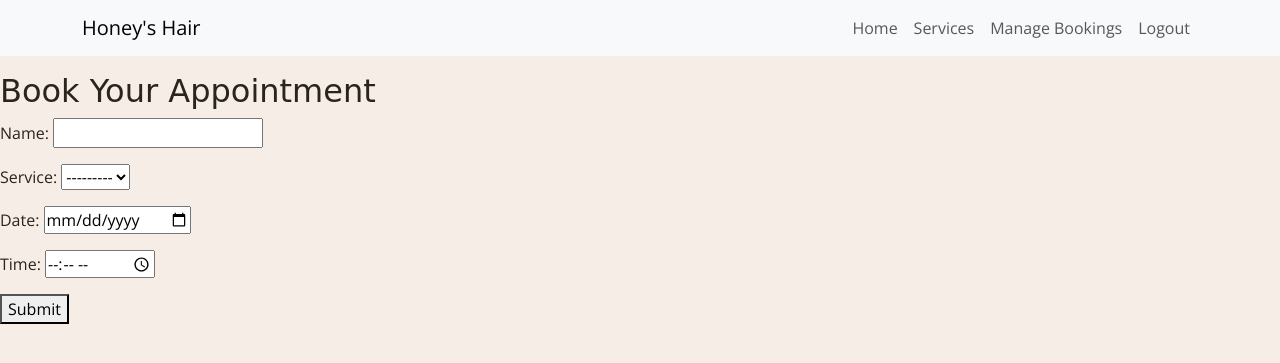
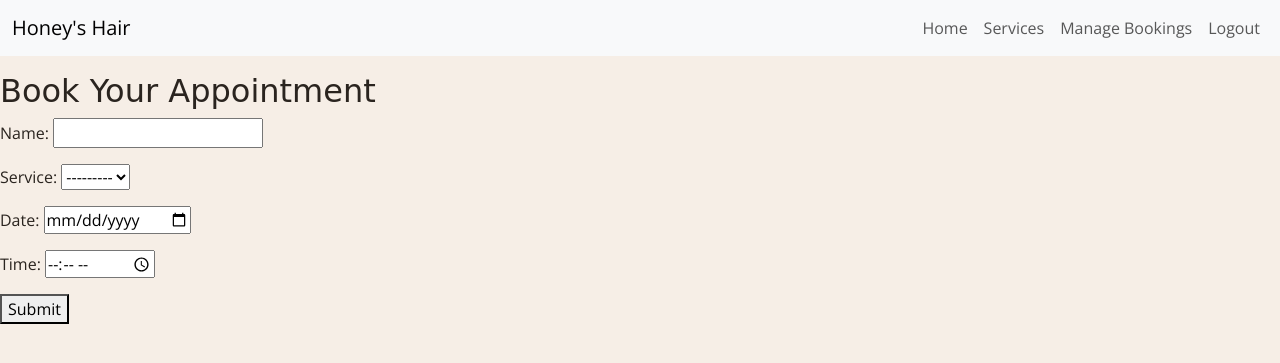
Before and after one commit to NorfolkTate/honeys-hair, a Django app: page /book/ in a window 1280 px wide. Shown: the top 363 px of the page. Run offline with Django 5.2, Linux system fonts and the light colour scheme; the visitor is signed in with stand-in values (Sample User, id 1); data that the repository does not hold is empty; some web fonts are replaced.

Commit message:
fix issue with nav bar not fitting moblie page

```diff
--- a/templates/base.html
+++ b/templates/base.html
@@ -9,8 +9,8 @@
   <link rel="stylesheet" href="{% static 'css/site.css' %}">
 </head>
 <body>
-  <nav class="navbar navbar-expand-lg navbar-light bg-light">
-    <div class="container">
+  <nav class="navbar navbar-expand-md navbar-light bg-light">
+    <div class="container-fluid">
       <a class="navbar-brand" href="{% url 'home' %}">Honey's Hair</a>
       <button class="navbar-toggler" type="button" data-bs-toggle="collapse" data-bs-target="#navbarNav"
               aria-controls="navbarNav" aria-expanded="false" aria-label="Toggle navigation">
```
